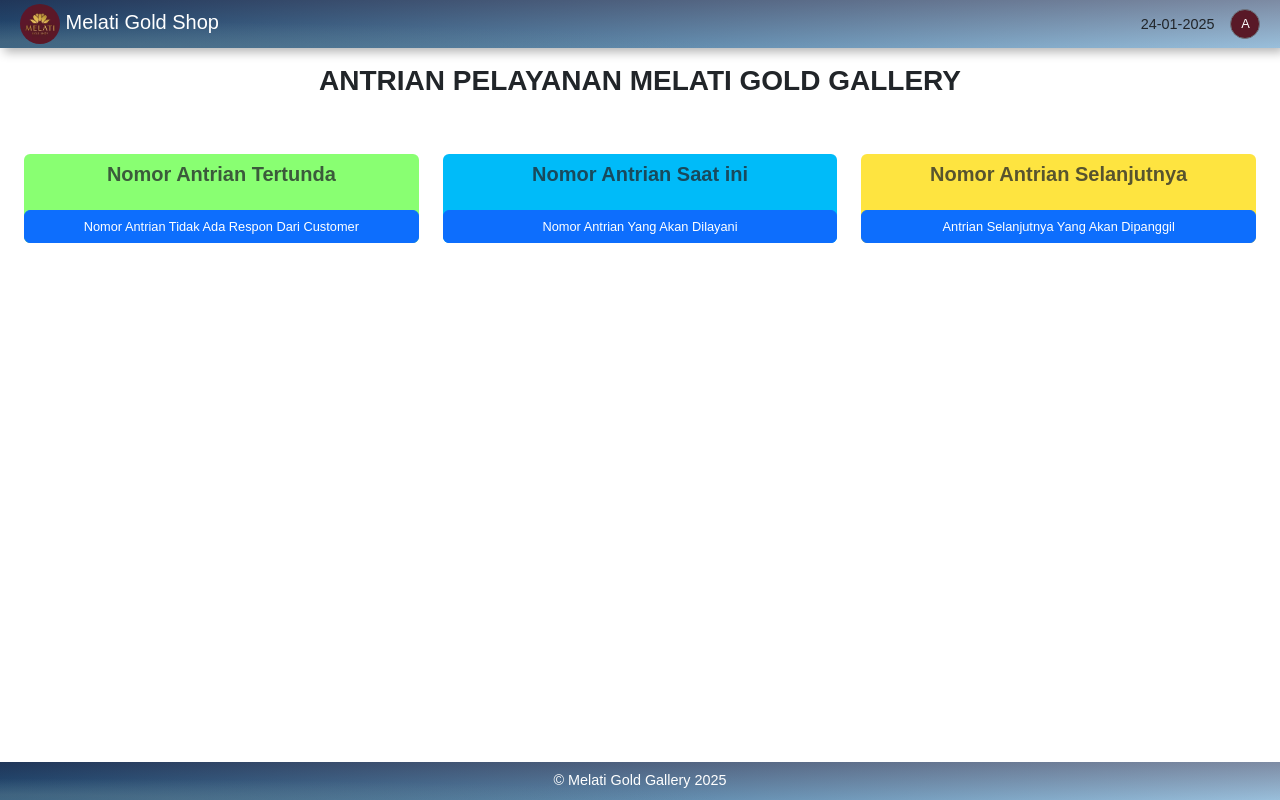
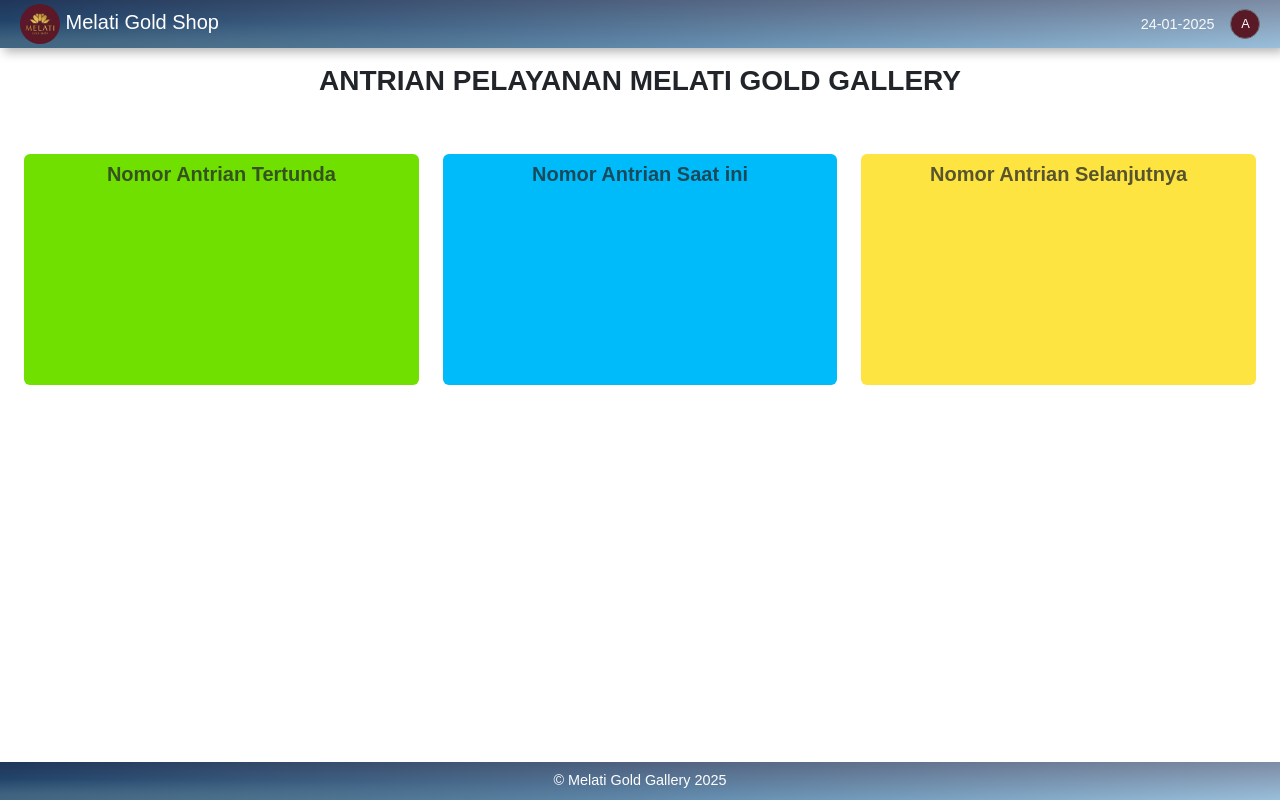
Before and after one commit to melatigoldgallery/sistem-antrian, a website with bundled scripts: page display.html in a window 1280 px wide. Built offline with nearby package versions, Linux system fonts and the light colour scheme; no server answers.

Commit message:
malkaukan perubahan pada tampilan display.html

```diff
--- a/css/Project1.css
+++ b/css/Project1.css
@@ -141,7 +141,7 @@
   background-color: #f15bb5;
 }
 .report, .cardFirst {
-  background-color: #89ff72;
+  background-color: #70e000;
 }
 .buyback {
   background-color: #e69e41;
@@ -183,10 +183,12 @@
 .queue-display {
   font-size: 4rem;
   font-weight: bold;
+
 }
 .queue-display-client {
   font-size: 5rem;
   font-weight: bold;
+  height: 175px;
 }
 .action-buttons button {
   min-width: 150px;
--- a/display.html
+++ b/display.html
@@ -39,7 +39,7 @@
             <div class="hamburger-menu">
               <i class="fas fa-bars"></i>
             </div>
-            <div class=""><span id="tgl" class="font-weight-bold"></span></div>
+            <div class=""><span id="tgl" class="font-weight-bold text-light"></span></div>
             <div class="dropdown">
               <button
                 class="btn btn-secondary dropdown-toggle akun"
@@ -63,11 +63,6 @@
                 <div class="card-body text-center">
                   <h5 class="card-title mb-4 pt-2 fw-bold opacity-75">Nomor Antrian Tertunda</h5>
                   <div class="queue-display-client mb-4" id="delayQueueNumber"></div>
-                  <div class="action-buttons d-flex flex-column gap-3">
-                    <button class="btn btn-primary" id="sequentialCallButton">
-                      Nomor Antrian Tidak Ada Respon Dari Customer
-                    </button>
-                  </div>
                 </div>
               </div>
             </div>
@@ -76,9 +71,6 @@
                 <div class="card-body text-center">
                   <h5 class="card-title mb-4 pt-2 fw-bold opacity-75">Nomor Antrian Saat ini</h5>
                   <div class="queue-display-client mb-4" id="queueNumber"></div>
-                  <div class="action-buttons d-flex flex-column gap-3">
-                    <button class="btn btn-primary" id="callButton">Nomor Antrian Yang Akan Dilayani</button>
-                  </div>
                 </div>
               </div>
             </div>
@@ -87,9 +79,6 @@
                 <div class="card-body text-center">
                   <h5 class="card-title mb-4 pt-2 fw-bold opacity-75">Nomor Antrian Selanjutnya</h5>
                   <div class="queue-display-client mb-4" id="nextQueueNumber"></div>
-                  <div class="action-buttons d-flex flex-column gap-3">
-                    <button class="btn btn-primary" id="handleButton">Antrian Selanjutnya Yang Akan Dipanggil</button>
-                  </div>
                 </div>
               </div>
             </div>
```
